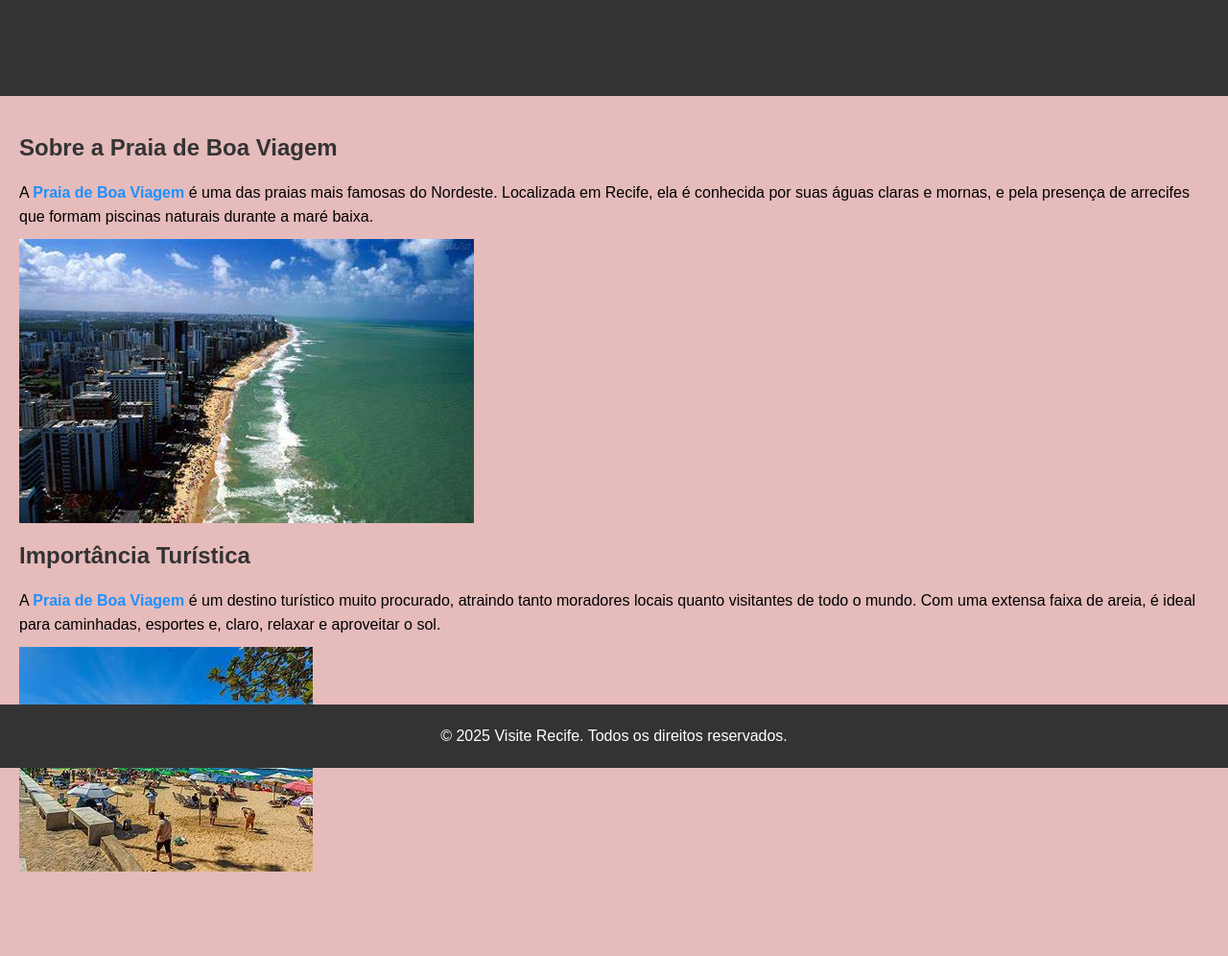
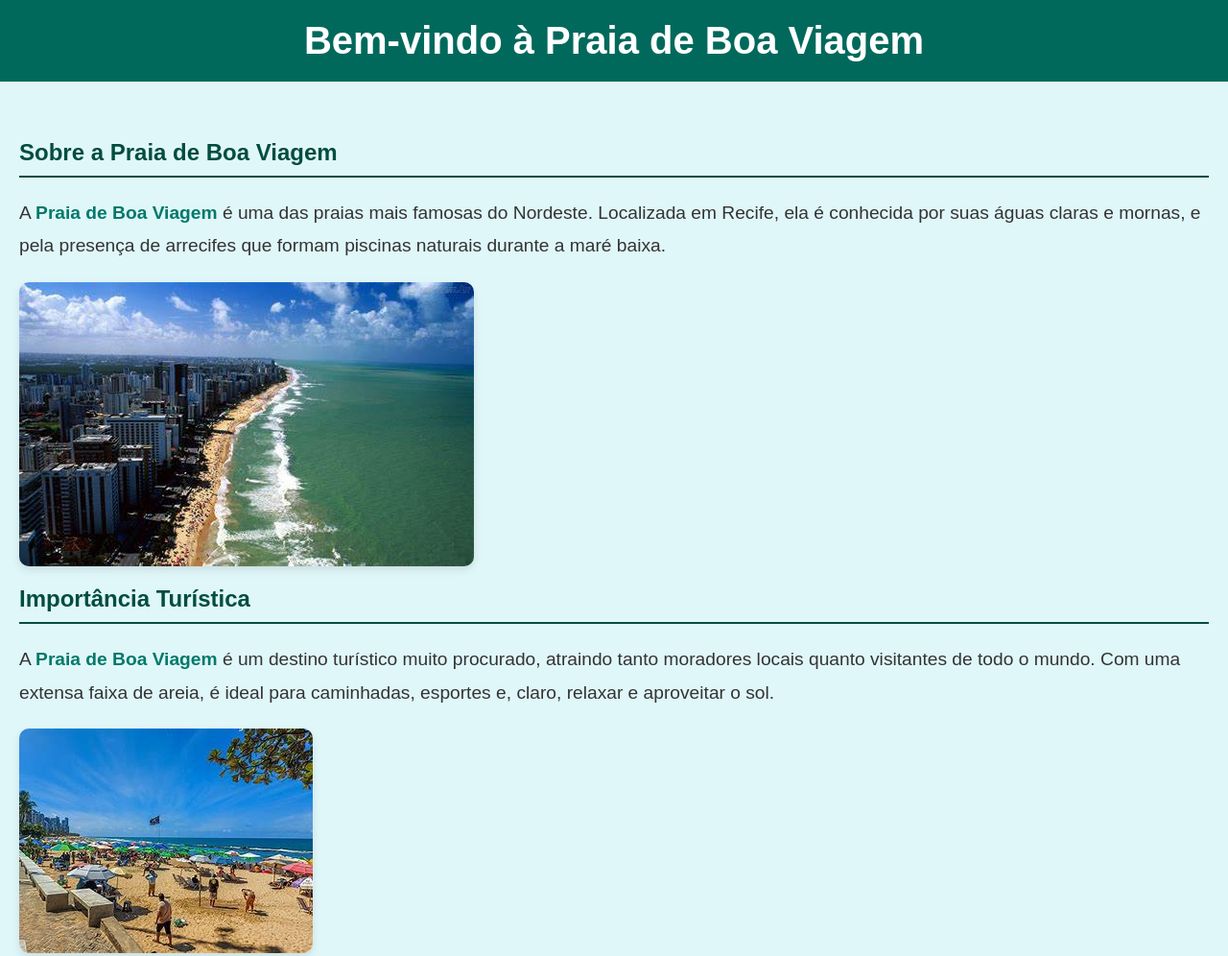
Before and after one commit to CassiaMirtes/recife, a plain HTML site: page index.html in a window 1280 px wide. Shown: the top 996 px of the page at 96% size. Before the commit the page ends 938 px from the top, so only its background shows below. Drawn offline with Linux system fonts and the light colour scheme.

Commit message:
css muda

```diff
--- a/script.css
+++ b/script.css
@@ -1,51 +1,56 @@
 body {
-    font-family: Arial, sans-serif;
+    font-family: 'Arial', sans-serif;
     margin: 0;
     padding: 0;
-    background-color: #f0f0f0;
+    background-color: #e0f7fa;
+    color: #333;
 }
 
 header, footer {
-    background-color: #333;
+    background-color: #00695c;
     color: white;
     text-align: center;
-    padding: 10px 0;
+    padding: 20px 0;
+}
+
+header h1 {
+    margin: 0;
+    font-size: 2.5em;
 }
 
 main {
-    padding: 20px;
+    padding: 40px 20px;
 }
 
-body{
-    font-family: Arial, sans-serif;
-    margin: 0;
-    padding: 0;
-    background-color: #e6bbbb;
-}
 .inline-semantic {
     font-weight: bold;
-    color: #1e90ff;
+    color: #00796b;
 }
 
 img {
     max-width: 100%;
     height: auto;
     display: block;
-    margin: 10px 0;
-    align-items: center;
+    margin: 20px 0;
+    border-radius: 10px;
+    box-shadow: 0 4px 8px rgba(0, 0, 0, 0.1);
 }
 
-h1, h2 {
-    color: #333;
+h2 {
+    color: #004d40;
+    border-bottom: 2px solid #004d40;
+    padding-bottom: 10px;
 }
 
 p {
-    line-height: 1.6;
-    margin: 10px 0;
+    line-height: 1.8;
+    margin: 20px 0;
+    font-size: 1.2em;
 }
 
 footer {
-    position: fixed;
+    position: relative;
     width: 100%;
     bottom: 0;
+    font-size: 0.9em;
 }
```
